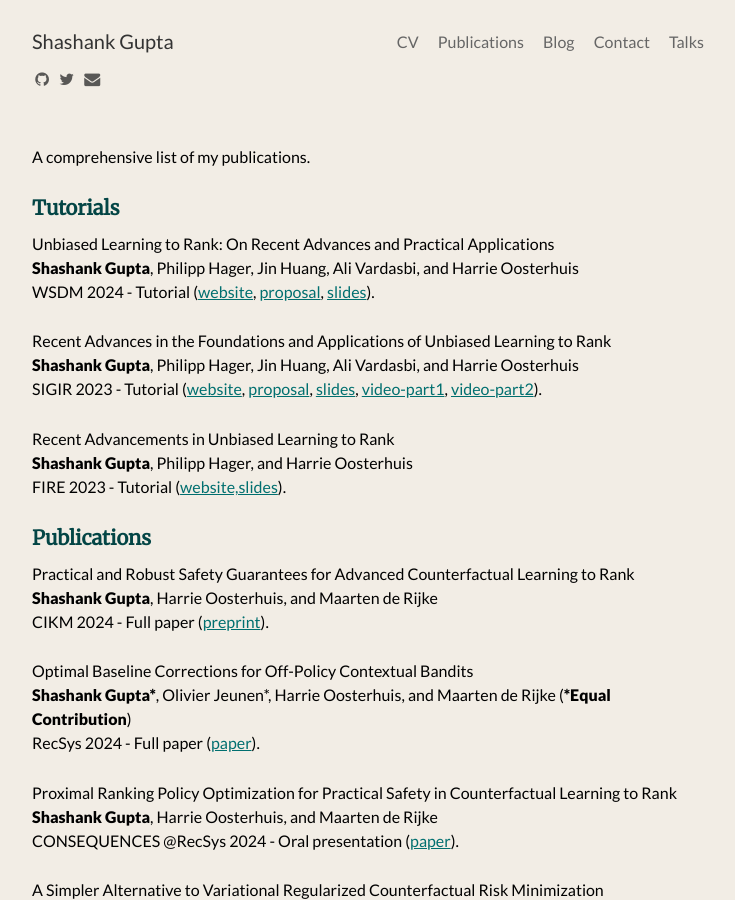
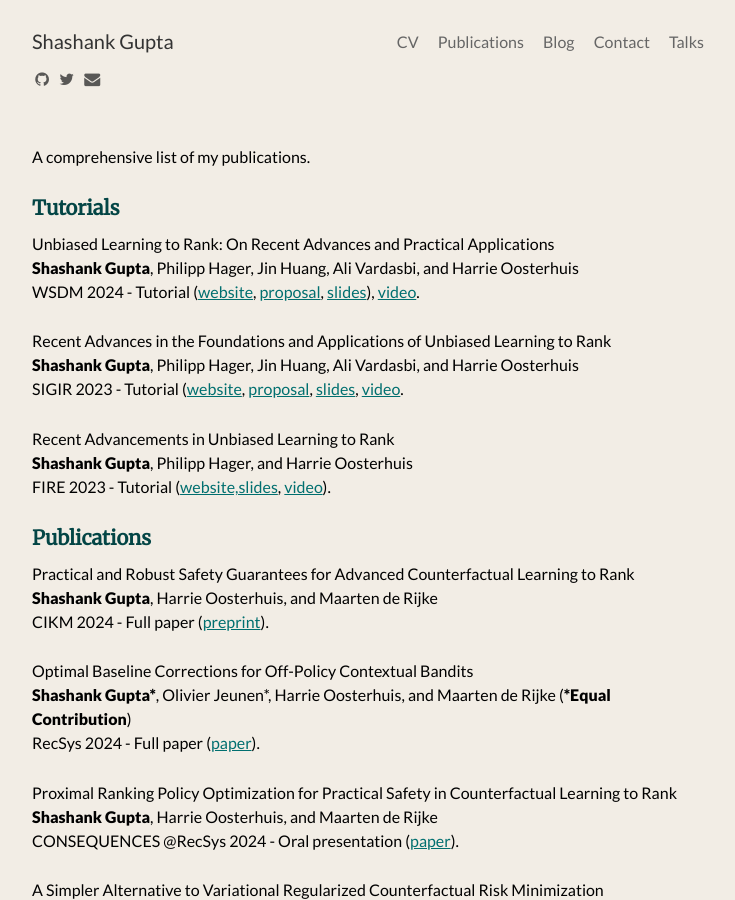
Before and after one commit to shashankg7/shashankg7.github.io, a Jekyll site: the page built from publications.md, in a window 1280 px wide and 900 px high. Shown: the whole window, without its empty margins (272-1007 px from the left). Built offline with Jekyll 4.4.1, drawn with Linux system fonts in a browser that asks for light colours; nearby versions of some CDN libraries.

Commit message:
Update publications.md

```diff
--- a/publications.md
+++ b/publications.md
@@ -9,15 +9,15 @@
 
 Unbiased Learning to Rank: On Recent Advances and Practical Applications <br>
 <b>Shashank Gupta</b>, Philipp Hager, Jin Huang, Ali Vardasbi, and Harrie Oosterhuis <br>
-WSDM 2024 - Tutorial ([website](https://sites.google.com/view/wsdm-2024-tutorial-ultr/), [proposal](https://drive.google.com/file/d/1v8TAAM2mSA2-Zf3Mp-8-9O8gg1o6Nrji/view?usp=sharing), [slides](https://drive.google.com/file/d/1-sRsFkG4juBHqqQ-ces3HRvtYHpR0l7U/view?usp=sharing)).
+WSDM 2024 - Tutorial ([website](https://sites.google.com/view/wsdm-2024-tutorial-ultr/), [proposal](https://drive.google.com/file/d/1v8TAAM2mSA2-Zf3Mp-8-9O8gg1o6Nrji/view?usp=sharing), [slides](https://drive.google.com/file/d/1-sRsFkG4juBHqqQ-ces3HRvtYHpR0l7U/view?usp=sharing)), [video](https://www.youtube.com/watch?v=fcqCkjgOnJ8).
 
 Recent Advances in the Foundations and Applications of Unbiased Learning to Rank <br>
 <b>Shashank Gupta</b>, Philipp Hager, Jin Huang, Ali Vardasbi, and Harrie Oosterhuis <br>
-SIGIR 2023 - Tutorial ([website](https://sites.google.com/view/sigir-2023-tutorial-ultr), [proposal](https://drive.google.com/file/d/1HZP5X_5czqKWoAjXDAnC1PxvTHIqOjzj/view?usp=sharing), [slides](https://docs.google.com/presentation/d/1NdhDEn8xKPQO-J0YiF6KPKP20CiNLctF7krrGldEywY/present?slide=id.g1e4da214d8b_0_0), [video-part1](https://www.youtube.com/watch?v=dwl5oBHsHlk), [video-part2](https://www.youtube.com/watch?v=UOVEWbbP5do)).
+SIGIR 2023 - Tutorial ([website](https://sites.google.com/view/sigir-2023-tutorial-ultr), [proposal](https://drive.google.com/file/d/1HZP5X_5czqKWoAjXDAnC1PxvTHIqOjzj/view?usp=sharing), [slides](https://docs.google.com/presentation/d/1NdhDEn8xKPQO-J0YiF6KPKP20CiNLctF7krrGldEywY/present?slide=id.g1e4da214d8b_0_0), [video](https://www.youtube.com/watch?v=fcqCkjgOnJ8).
 
 Recent Advancements in Unbiased Learning to Rank <br>
 <b>Shashank Gupta</b>, Philipp Hager, and Harrie Oosterhuis <br>
-FIRE 2023 - Tutorial ([website,slides](https://sites.google.com/view/fire-2023-ultr-tutorial/home)).
+FIRE 2023 - Tutorial ([website,slides](https://sites.google.com/view/fire-2023-ultr-tutorial/home), [video](https://www.youtube.com/watch?v=fcqCkjgOnJ8)).
 
 ### Publications
 
```
